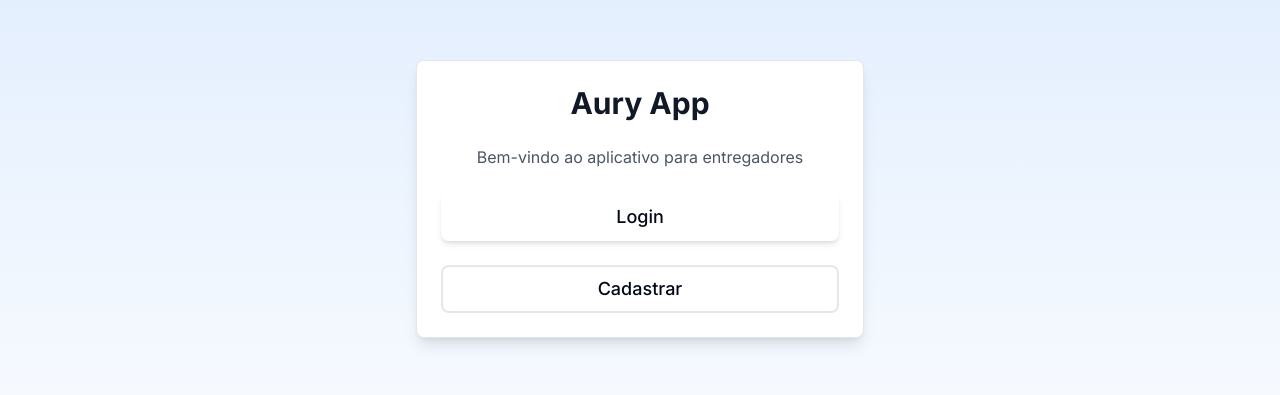
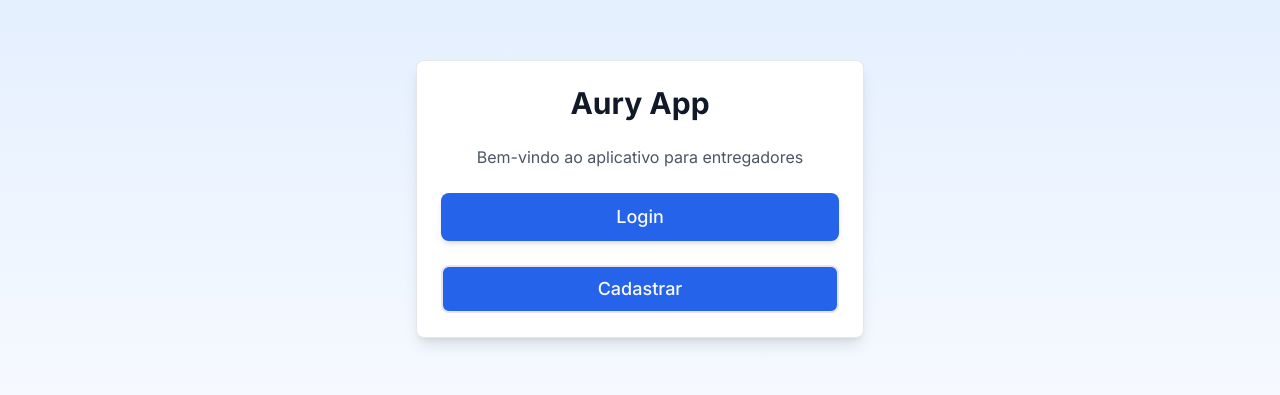
Before and after one commit to lathne/aury-app, a Next.js app: page / in a window 1280 px wide. Shown: the part 201-596 px from the top of the page. Built offline with nearby package versions, Linux system fonts and the light colour scheme.

Commit message:
Update page.tsx

```diff
--- a/app/page.tsx
+++ b/app/page.tsx
@@ -17,18 +17,18 @@ export default function Home() {
           Bem-vindo ao aplicativo para entregadores
         </p>
         <div className="space-y-6">
-          <button
+          <Button
             className="w-full h-12 text-lg font-medium rounded-lg shadow-md hover:shadow-lg transition-all duration-200 focus:outline-none focus:ring-2 focus:ring-primary focus:ring-offset-2"
             onClick={() => router.push("/auth/login")}
           >
             Login
-          </button>
-          <button
+          </Button>
+          <Button
             className="w-full h-12 text-lg font-medium rounded-lg border-2 hover:bg-primary hover:text-primary-foreground transition-all duration-200 focus:outline-none focus:ring-2 focus:ring-primary focus:ring-offset-2"
             onClick={() => router.push("/auth/register")}
           >
             Cadastrar
-          </button>
+          </Button>
         </div>
       </Card>
     </main>
```
